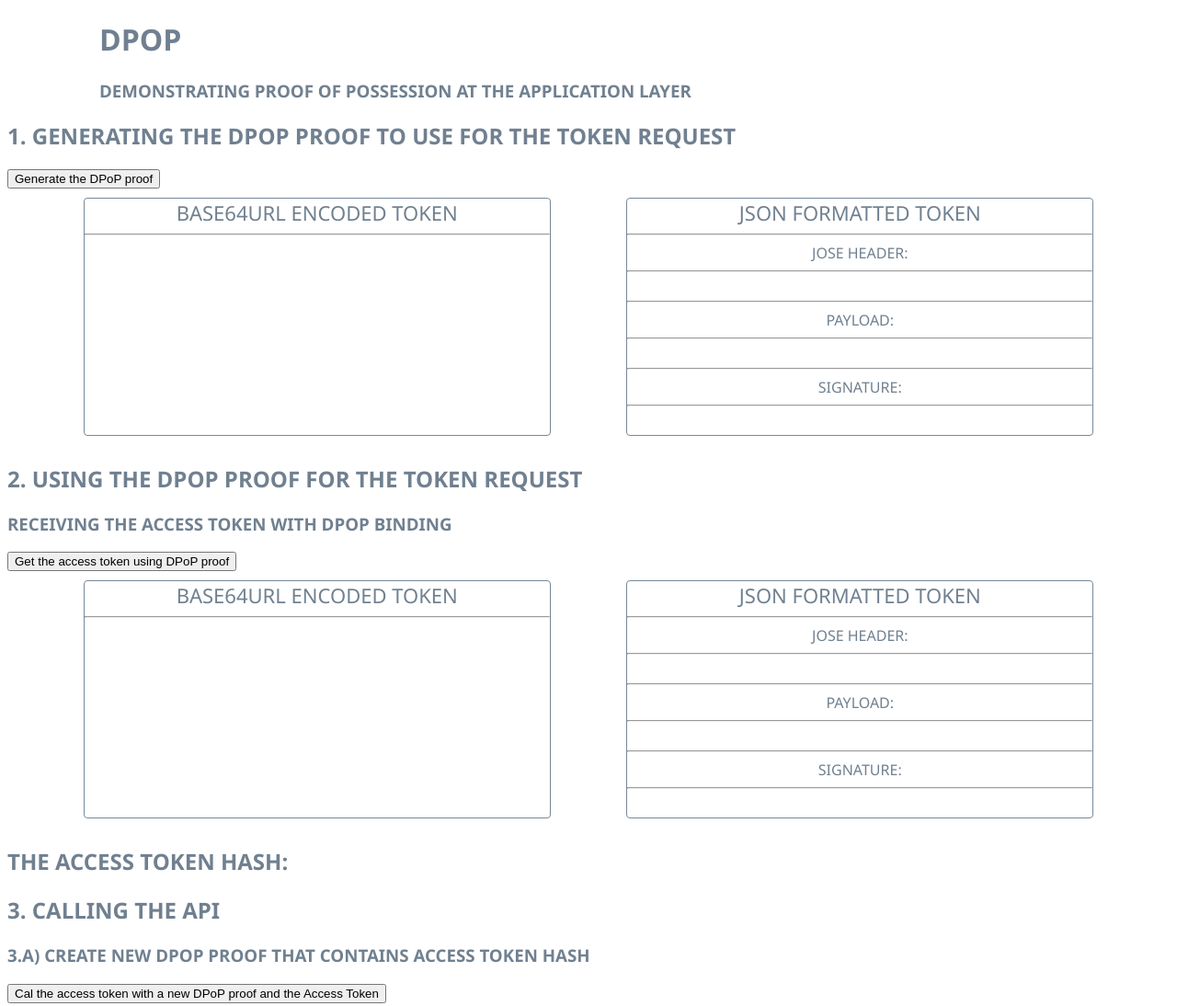
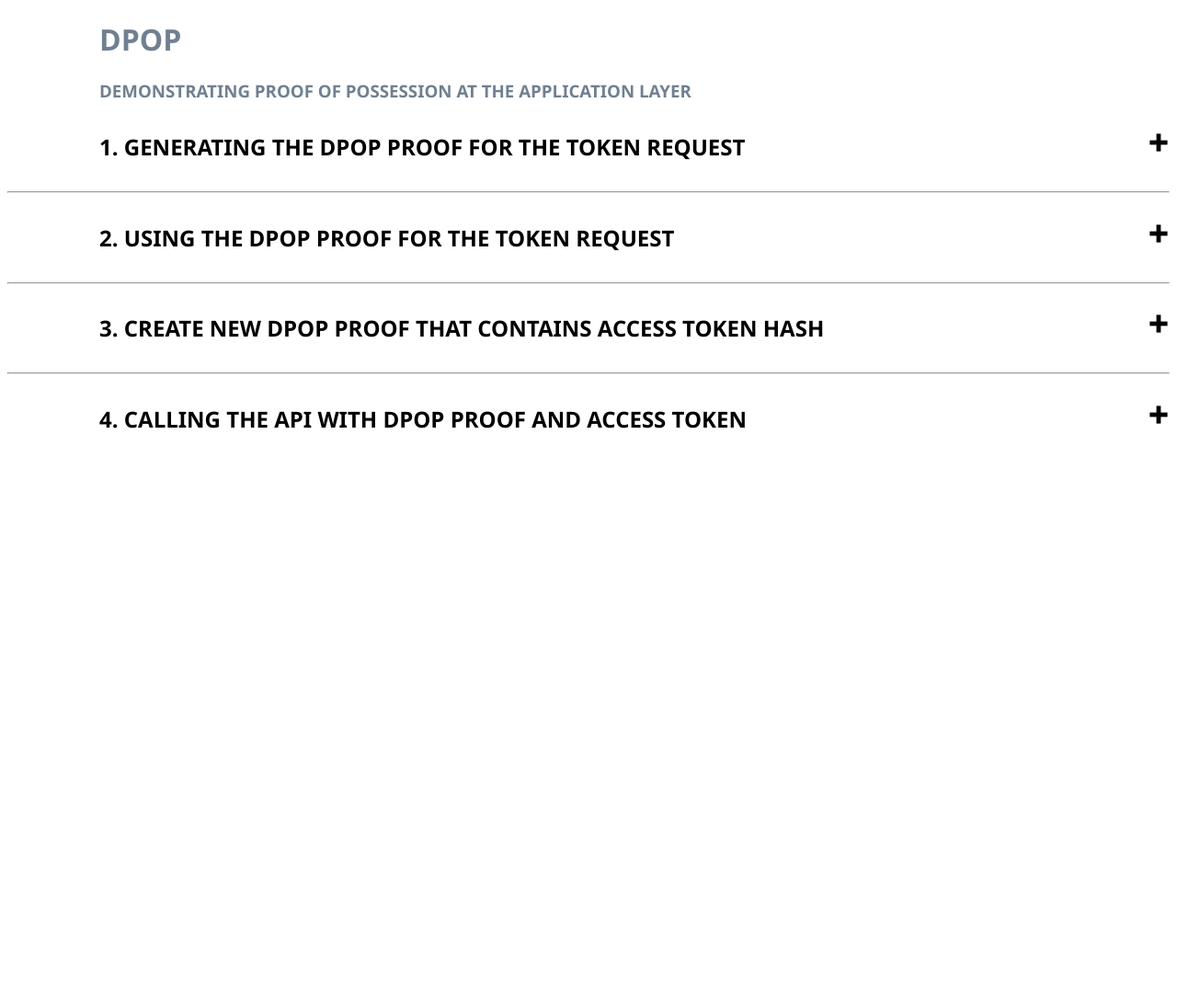
Before and after one commit to udelt/dpop_js_test, a website: page index.htm in a window 1280 px wide. Shown: the top 1094 px of the page at 92% size. After the commit the page ends 800 px from the top, so only its background shows below. Drawn offline with Linux system fonts and the light colour scheme.

Commit message:
More GUI work

```diff
--- a/index.htm
+++ b/index.htm
@@ -22,6 +22,10 @@
             padding-left: 100px;
         }
 
+        .section{
+            margin-left:100px;
+        }
+
         .flex-container {
             background-color: white;
             display: flex;
@@ -43,7 +47,7 @@
             margin-top: 10px;
             margin-bottom: 10px;
             background-color: white;
-            width: 40%;
+            width: 49%;
             border: 1px solid lightslategray;
             border-radius: 4px;
         }
@@ -137,7 +141,44 @@
             font-weight: bold;
             color: red;
         }
+
+
+        h2 button{
+            all: inherit;
+            border: 0;
+            display: flex;
+            justify-content: space-between;
+            width: 100%;
+            padding: 0.5em 0;
+        }
+
+        h2 button:focus svg {
+            outline: 1px solid;
+        }
+
+        button svg {
+            height: 1em;
+            margin-left: 0.5em;
+        }
+
+        [aria-expanded="true"] .vert {
+            display: none;
+        }
+
+        [aria-expanded] rect {
+            fill: currentColor;
+        }
+
+        [aria-expanded="true"] .vert {
+            display: none;
+        }
+
+        .expCollapse{
+            color: black;
+        }
+
     </style>
+
 </head>
 
 
@@ -148,8 +189,16 @@
         <h3>Demonstrating Proof of Possession at the application layer</h3>
     </div>
 
-    <section id="section_dpop_proof">
-        <h1>1. Generating the DPoP proof to use for the token request</h1>
+    <div class="section" id="section1">
+        <h2 class="expCollapse">
+            <button aria-expanded="false">1. Generating the DPoP proof for the token request
+                <svg viewBox="0 0 10 10" aria-hidden="true" focusable="false">
+                    <rect class="vert" height="8" width="2" y="1" x="4" />
+                    <rect height="2" width="8" y="4" x="1" />
+                </svg>
+            </button>
+        </h2>
+        <div hidden>
             <div>
                 <button id="dpop_proof_btn">Generate the DPoP proof</button>
             </div>
@@ -177,11 +226,18 @@
                 </div>
             </div>
         </div>
-    </section>
-
-    <section id="section_accessToken">
-        <h1>2. Using the DPoP proof for the token request</h1>
-        <h3>receiving the Access Token with DPoP binding</h2>
+    </div>
+    <hr>
+    <div class="section" id="section2">
+        <h2  class="expCollapse">
+            <button aria-expanded="false">2. Using the DPoP proof for the token request
+                <svg viewBox="0 0 10 10" aria-hidden="true" focusable="false">
+                    <rect class="vert" height="8" width="2" y="1" x="4" />
+                    <rect height="2" width="8" y="4" x="1" />
+                </svg>
+            </button>
+        </h2>
+        <div hidden>
             <div>
                 <button id="get_access_token_using_proof">Get the access token using DPoP proof</button>
             </div>
@@ -212,12 +268,21 @@
                 <h2>The Access Token hash:</h2>
                 <div id="at_hash"></div>
             </div>
-    </section>
-    <section id="section_calling_resource_A">
-        <h1>3. Calling the API</h1>
-        <h3>3.a) Create new DPoP proof that contains Access Token hash</h2>
+        </div>
+    </div>
+    <hr>
+    <div class="section" id="section3">
+        <h2  class="expCollapse">
+            <button aria-expanded="false">3. Create new DPoP proof that contains Access Token hash
+                <svg viewBox="0 0 10 10" aria-hidden="true" focusable="false">
+                    <rect class="vert" height="8" width="2" y="1" x="4" />
+                    <rect height="2" width="8" y="4" x="1" />
+                </svg>
+            </button>
+        </h2>
+        <div hidden>
             <div>
-            <button id="api_btn">Cal the access token with a new DPoP proof and the Access Token</button>
+                <button id="api_btn">Call the access token with a new DPoP proof and the Access Token</button>
             </div>
             <div class="flex-container">
                 <div id="base64AccessTokenContainer" class="tokenContainer">
@@ -242,10 +307,19 @@
                     <div id="res_jwtSignature" class="code" contenteditable="true"></div>
                 </div>
             </div>
-    </section>
-    <section id="section_calling_resource_A">
-        <h1>3. Calling the API</h1>
-        <h3>3.b) Calling the API with DPoP proof and Access Token</h2>
+        </div>
+    </div>
+    <hr>
+    <div class="section" id="section4">
+        <h2 class="expCollapse">
+            <button aria-expanded="false">4. Calling the API with DPoP proof and Access Token
+                <svg viewBox="0 0 10 10" aria-hidden="true" focusable="false">
+                    <rect class="vert" height="8" width="2" y="1" x="4" />
+                    <rect height="2" width="8" y="4" x="1" />
+                </svg>
+            </button>
+        </h2>
+        <div hidden>
             <div>
                 <button id="call_api_btn">Call the API with the new DPoP proof and the Access Token</button>
             </div>
@@ -256,8 +330,8 @@
                     <div id="apiResponseContent" class="apiResponse" contenteditable="true"></div>
                 </div>
             </div>
-    </section>
-
+        </div>
+    </div>
     <script type="Module">
 
         import * as Dpop from './main.js';
@@ -314,5 +388,32 @@
             });
         });
     </script>
+
+<script>
+    (function() {
+  const headings = document.querySelectorAll('.expCollapse');
+  console.log(headings.length);
+  var i = 0;
+  Array.prototype.forEach.call(headings, h => {
+    let btn = h.querySelector('button');
+    let target = h.nextElementSibling;
+    i++;
+    try{
+        var scrollTo = document.getElementById(`section${i}`)
+    }catch(err)
+    {
+        console.error(err);
+    }
+
+    btn.onclick = () => {
+      let expanded = btn.getAttribute('aria-expanded') === 'true';
+
+      btn.setAttribute('aria-expanded', !expanded);
+      target.hidden = expanded;
+      scrollTo.scrollIntoView();
+    }
+  });
+})()
+</script>
 </body>
 </html>
```
Lines whose indentation alone changed are shown as unchanged.
